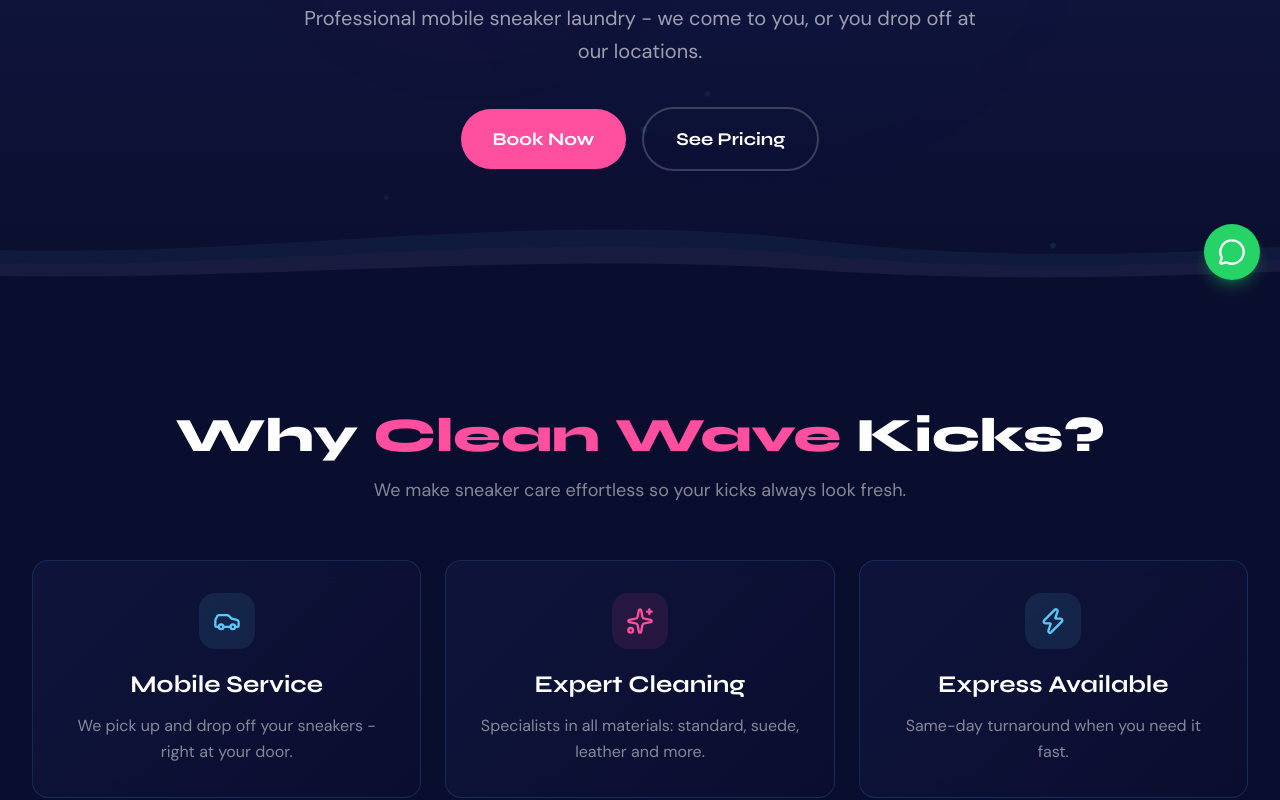
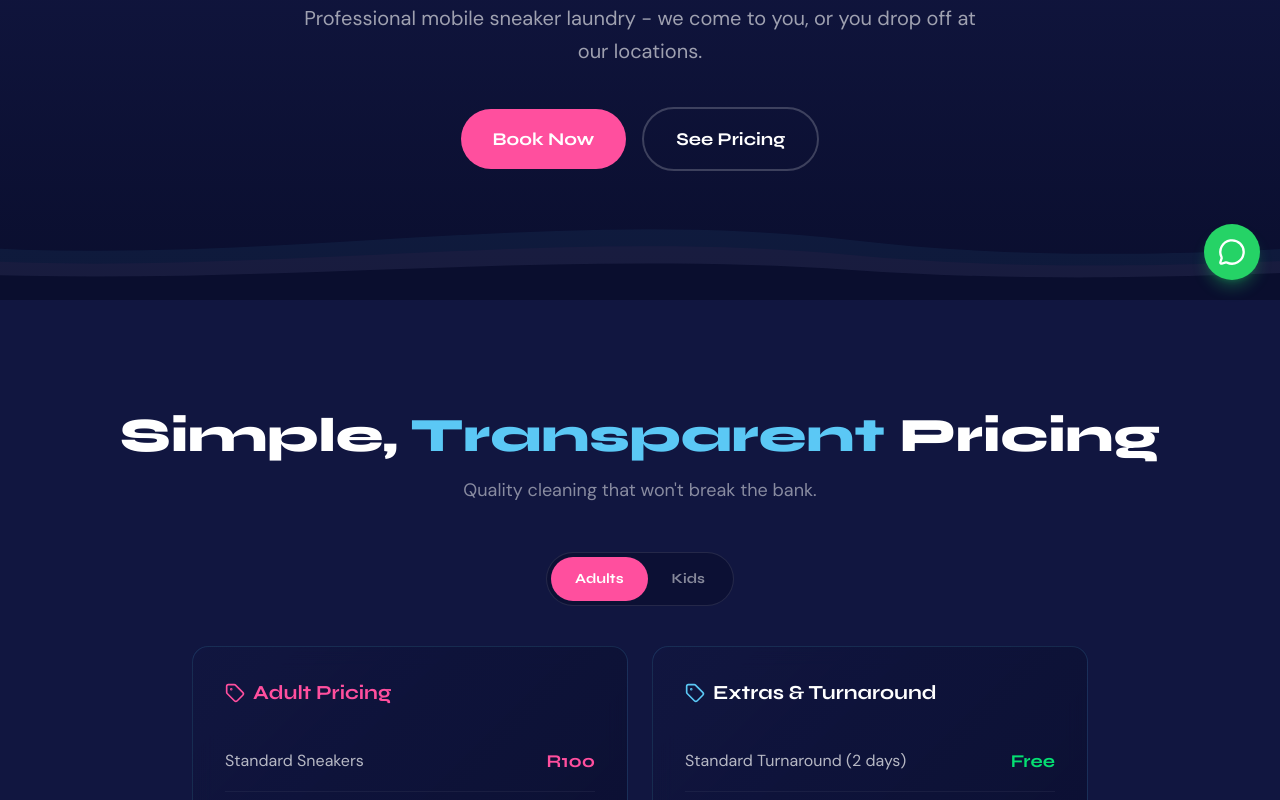
Before and after one commit to 1025-wq/cleanwavekicks-website, a Next.js app: page / in a window 1280 px wide. Shown: the part 500-1300 px from the top of the page. Built offline with nearby package versions, Linux system fonts and the light colour scheme.

Commit message:
Remove ValueProps section and bubbles for mobile performance
Strips the Why Clean Wave Kicks section and all bubble/float
animations from the hero to reduce main-thread work on mobile.
Adds prefers-reduced-motion support and cleans up dead CSS keyframes.

```diff
--- a/app/globals.css
+++ b/app/globals.css
@@ -32,22 +32,6 @@
   100% { transform: translateX(-50%); }
 }
 
-@keyframes float {
-  0%, 100% { transform: translateY(0); }
-  50% { transform: translateY(-20px); }
-}
-
-@keyframes bubble-rise {
-  0% {
-    transform: translateY(0) scale(1);
-    opacity: 0.6;
-  }
-  100% {
-    transform: translateY(-100vh) scale(0.3);
-    opacity: 0;
-  }
-}
-
 @keyframes glow-pulse {
   0%, 100% { opacity: 0.4; }
   50% { opacity: 0.8; }
@@ -57,30 +41,18 @@
   animation: wave-drift 8s linear infinite;
 }
 
-.animate-float {
-  animation: float 6s ease-in-out infinite;
-}
-
-.animate-bubble {
-  animation: bubble-rise linear infinite;
-}
-
 .animate-glow-pulse {
   animation: glow-pulse 3s ease-in-out infinite;
 }
 
-/* Pink glow effect */
-.glow-pink {
-  box-shadow: 0 0 20px rgba(255, 79, 158, 0.3), 0 0 60px rgba(255, 79, 158, 0.1);
-}
-
-.glow-pink-hover:hover {
-  box-shadow: 0 0 30px rgba(255, 79, 158, 0.5), 0 0 80px rgba(255, 79, 158, 0.2);
-}
-
-/* Cyan glow */
-.glow-cyan {
-  box-shadow: 0 0 20px rgba(91, 200, 245, 0.3), 0 0 60px rgba(91, 200, 245, 0.1);
+/* Respect reduced motion preferences */
+@media (prefers-reduced-motion: reduce) {
+  *, *::before, *::after {
+    animation-duration: 0.01ms !important;
+    animation-iteration-count: 1 !important;
+    transition-duration: 0.01ms !important;
+    scroll-behavior: auto !important;
+  }
 }
 
 /* Card glow border */
@@ -93,50 +65,6 @@
 .card-glow:hover {
   border-color: rgba(255, 79, 158, 0.3);
   box-shadow: 0 0 30px rgba(255, 79, 158, 0.1);
-}
-
-/* Before/after slider */
-.before-after-slider {
-  position: relative;
-  overflow: hidden;
-  touch-action: none;
-  cursor: col-resize;
-}
-
-.before-after-slider .before-image {
-  position: absolute;
-  inset: 0;
-  clip-path: inset(0 var(--clip-right, 50%) 0 0);
-}
-
-.before-after-slider .after-image {
-  position: absolute;
-  inset: 0;
-}
-
-.before-after-slider .slider-handle {
-  position: absolute;
-  top: 0;
-  bottom: 0;
-  left: var(--handle-pos, 50%);
-  width: 4px;
-  background: white;
-  transform: translateX(-50%);
-  z-index: 10;
-  pointer-events: none;
-}
-
-.before-after-slider .slider-handle::after {
-  content: '';
-  position: absolute;
-  top: 50%;
-  left: 50%;
-  transform: translate(-50%, -50%);
-  width: 40px;
-  height: 40px;
-  border-radius: 50%;
-  background: rgba(255, 255, 255, 0.95);
-  box-shadow: 0 0 15px rgba(255, 79, 158, 0.5);
 }
 
 /* Scrollbar styling */
--- a/app/layout.tsx
+++ b/app/layout.tsx
@@ -16,23 +16,87 @@
   weight: ["300", "400", "500", "600", "700"],
 });
 
+const siteUrl = "https://cleanwavekicks.vercel.app";
+const siteTitle = "Clean Wave Kicks | Mobile Sneaker Laundry - Johannesburg";
+const siteDescription =
+  "Professional mobile sneaker cleaning in Johannesburg. Standard, suede, leather & colour restoration. Drop off at Little Falls or Northgate. Book online.";
+
 export const metadata: Metadata = {
-  title: "Clean Wave Kicks | Professional Mobile Sneaker Laundry - Johannesburg",
-  description:
-    "Professional mobile sneaker laundry service in Johannesburg. We clean standard, suede, leather sneakers with pickup & delivery. Book your clean today!",
+  metadataBase: new URL(siteUrl),
+  title: siteTitle,
+  description: siteDescription,
   keywords: [
-    "sneaker cleaning",
-    "shoe laundry",
-    "Johannesburg",
-    "mobile sneaker cleaner",
-    "Clean Wave Kicks",
+    "sneaker cleaning johannesburg",
+    "shoe cleaning roodepoort",
+    "mobile sneaker laundry",
+    "suede cleaning johannesburg",
   ],
+  alternates: {
+    canonical: "/",
+  },
   openGraph: {
-    title: "Clean Wave Kicks | Professional Mobile Sneaker Laundry",
-    description:
-      "Your sneakers deserve a Clean Wave. Professional mobile sneaker laundry in Johannesburg.",
+    title: siteTitle,
+    description: siteDescription,
+    url: siteUrl,
+    siteName: "Clean Wave Kicks",
+    locale: "en_ZA",
     type: "website",
+    images: [
+      {
+        url: "/logo.jpg",
+        width: 1200,
+        height: 630,
+        alt: "Clean Wave Kicks - Mobile Sneaker Laundry, Johannesburg",
+      },
+    ],
   },
+  twitter: {
+    card: "summary_large_image",
+    title: siteTitle,
+    description: siteDescription,
+    images: ["/logo.jpg"],
+  },
+};
+
+const jsonLd = {
+  "@context": "https://schema.org",
+  "@type": "CleaningService",
+  "@id": `${siteUrl}/#business`,
+  name: "Clean Wave Kicks",
+  image: `${siteUrl}/logo.jpg`,
+  description: siteDescription,
+  url: siteUrl,
+  telephone: "+27728918458",
+  email: "Cleanwavekicks@gmail.com",
+  priceRange: "R60 - R250",
+  address: {
+    "@type": "PostalAddress",
+    streetAddress: "2 Van Blerk Close, Willowbrook",
+    addressLocality: "Roodepoort",
+    addressRegion: "Gauteng",
+    postalCode: "1724",
+    addressCountry: "ZA",
+  },
+  areaServed: {
+    "@type": "City",
+    name: "Johannesburg",
+  },
+  openingHoursSpecification: [
+    {
+      "@type": "OpeningHoursSpecification",
+      dayOfWeek: [
+        "Monday",
+        "Tuesday",
+        "Wednesday",
+        "Thursday",
+        "Friday",
+        "Saturday",
+        "Sunday",
+      ],
+      opens: "09:00",
+      closes: "18:00",
+    },
+  ],
 };
 
 export default function RootLayout({
@@ -43,6 +107,10 @@
   return (
     <html lang="en" className={`${syne.variable} ${dmSans.variable}`}>
       <body className="min-h-screen bg-navy text-white antialiased">
+        <script
+          type="application/ld+json"
+          dangerouslySetInnerHTML={{ __html: JSON.stringify(jsonLd) }}
+        />
         {children}
       </body>
     </html>
--- a/app/page.tsx
+++ b/app/page.tsx
@@ -1,6 +1,5 @@
 import Navbar from "@/components/Navbar";
 import Hero from "@/components/Hero";
-import ValueProps from "@/components/ValueProps";
 import Pricing from "@/components/Pricing";
 import Gallery from "@/components/Gallery";
 import BookingForm from "@/components/BookingForm";
@@ -14,7 +13,6 @@
       <Navbar />
       <main>
         <Hero />
-        <ValueProps />
         <Pricing />
         <Gallery />
         <BookingForm />
--- a/components/Hero.tsx
+++ b/components/Hero.tsx
@@ -2,43 +2,6 @@
 
 import { motion } from "framer-motion";
 import { Sparkles } from "lucide-react";
-
-const bubbleData = [
-  { size: 6, left: 8, delay: 0, duration: 12, opacity: 0.15 },
-  { size: 10, left: 18, delay: 2.5, duration: 10, opacity: 0.2 },
-  { size: 5, left: 30, delay: 5, duration: 14, opacity: 0.12 },
-  { size: 12, left: 42, delay: 1, duration: 9, opacity: 0.25 },
-  { size: 7, left: 55, delay: 4, duration: 11, opacity: 0.18 },
-  { size: 4, left: 65, delay: 7, duration: 13, opacity: 0.1 },
-  { size: 9, left: 73, delay: 3, duration: 8, opacity: 0.22 },
-  { size: 6, left: 82, delay: 6, duration: 12, opacity: 0.14 },
-  { size: 11, left: 90, delay: 1.5, duration: 10, opacity: 0.2 },
-  { size: 8, left: 50, delay: 4.5, duration: 11, opacity: 0.16 },
-  { size: 5, left: 25, delay: 7.5, duration: 9, opacity: 0.3 },
-  { size: 13, left: 95, delay: 0.5, duration: 14, opacity: 0.13 },
-];
-
-function Bubbles() {
-  return (
-    <div className="absolute inset-0 overflow-hidden pointer-events-none">
-      {bubbleData.map((b, i) => (
-        <div
-          key={i}
-          className="absolute rounded-full bg-cyan/20 animate-bubble"
-          style={{
-            width: b.size,
-            height: b.size,
-            left: `${b.left}%`,
-            bottom: "-10px",
-            animationDelay: `${b.delay}s`,
-            animationDuration: `${b.duration}s`,
-            opacity: b.opacity,
-          }}
-        />
-      ))}
-    </div>
-  );
-}
 
 function WaveSVG() {
   return (
@@ -75,12 +38,6 @@
     >
       {/* Background gradient */}
       <div className="absolute inset-0 bg-gradient-to-b from-navy via-navy-light to-navy" />
-
-      {/* Glow orbs */}
-      <div className="absolute top-1/4 left-1/4 w-[300px] h-[300px] rounded-full bg-pink/5 blur-[120px] animate-glow-pulse" />
-      <div className="absolute bottom-1/3 right-1/4 w-[400px] h-[400px] rounded-full bg-cyan/5 blur-[150px] animate-glow-pulse" style={{ animationDelay: "1.5s" }} />
-
-      <Bubbles />
 
       <div className="relative z-10 mx-auto max-w-7xl px-4 sm:px-6 lg:px-8 text-center">
         <motion.div
```
